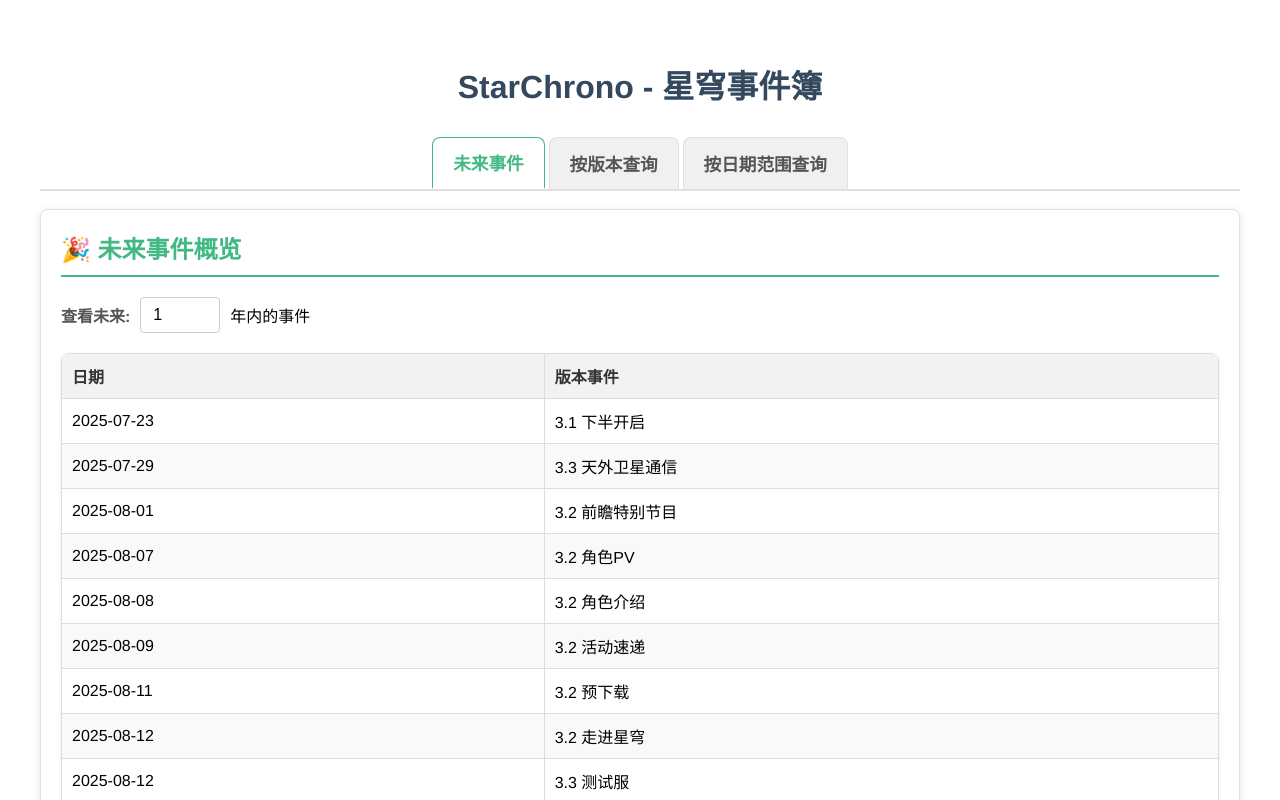
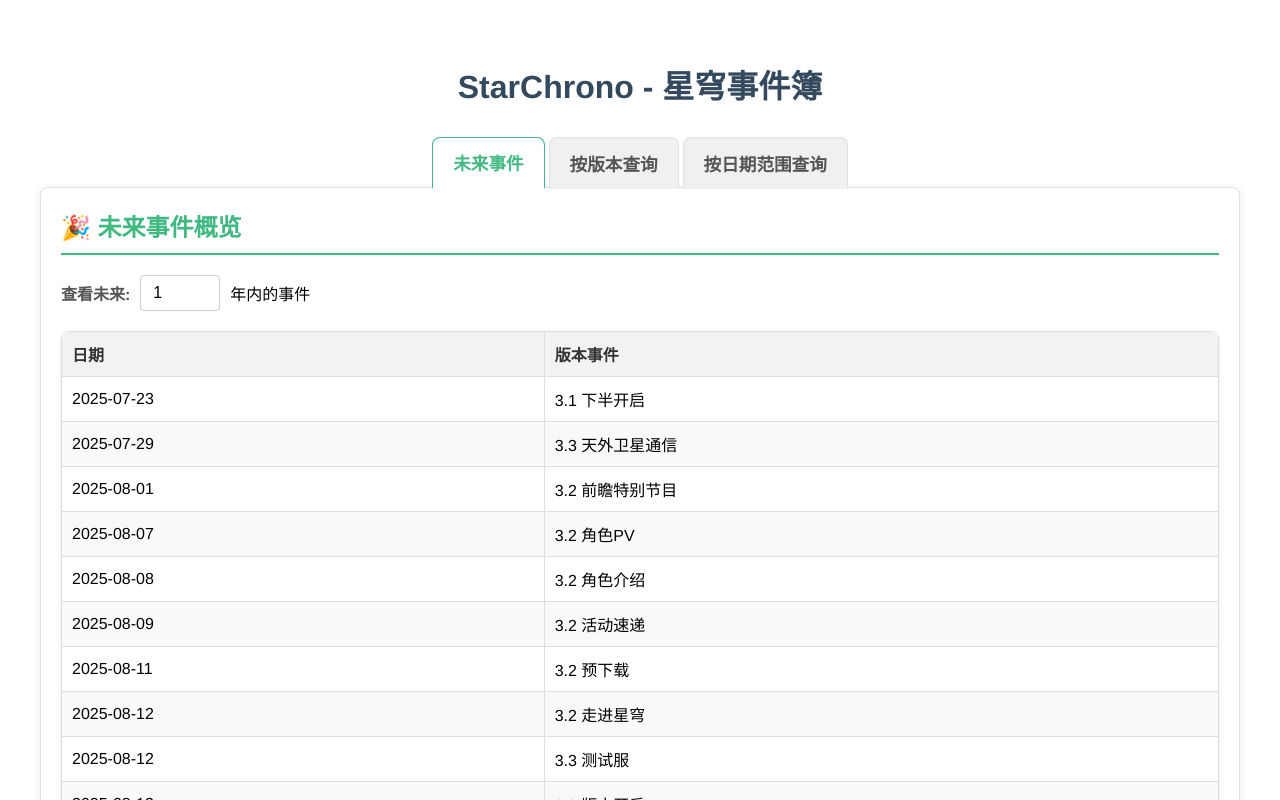
Before and after one commit to moyanj/star-chrono, a Vue app: page / in a window 1280 px wide. Shown: the top 800 px of the page. Built offline with nearby package versions, Linux system fonts and the light colour scheme.

Commit message:
style: 优化App.vue中按钮样式和布局

```diff
--- a/src/App.vue
+++ b/src/App.vue
@@ -66,13 +66,13 @@ function setTab(tabName: string) {
   <h1>StarChrono - 星穹事件簿</h1>
 
   <div class="tabs">
-    <button :class="{ 'tab-button': true, 'active': activeTab === 'future' }" @click="setTab('future')">
+    <button :class="{ 'active': activeTab === 'future' }" @click="setTab('future')" class="tab-button">
       未来事件
     </button>
-    <button :class="{ 'tab-button': true, 'active': activeTab === 'version' }" @click="setTab('version')">
+    <button :class="{ 'active': activeTab === 'version' }" @click="setTab('version')" class="tab-button">
       按版本查询
     </button>
-    <button :class="{ 'tab-button': true, 'active': activeTab === 'date' }" @click="setTab('date')">
+    <button :class="{ 'active': activeTab === 'date' }" @click="setTab('date')" class="tab-button">
       按日期范围查询
     </button>
   </div>
@@ -274,8 +274,6 @@ a:hover {
 .tabs {
   display: flex;
   justify-content: center;
-  margin-bottom: 20px;
-  border-bottom: 2px solid #e0e0e0;
 }
 
 .tab-button {
```
